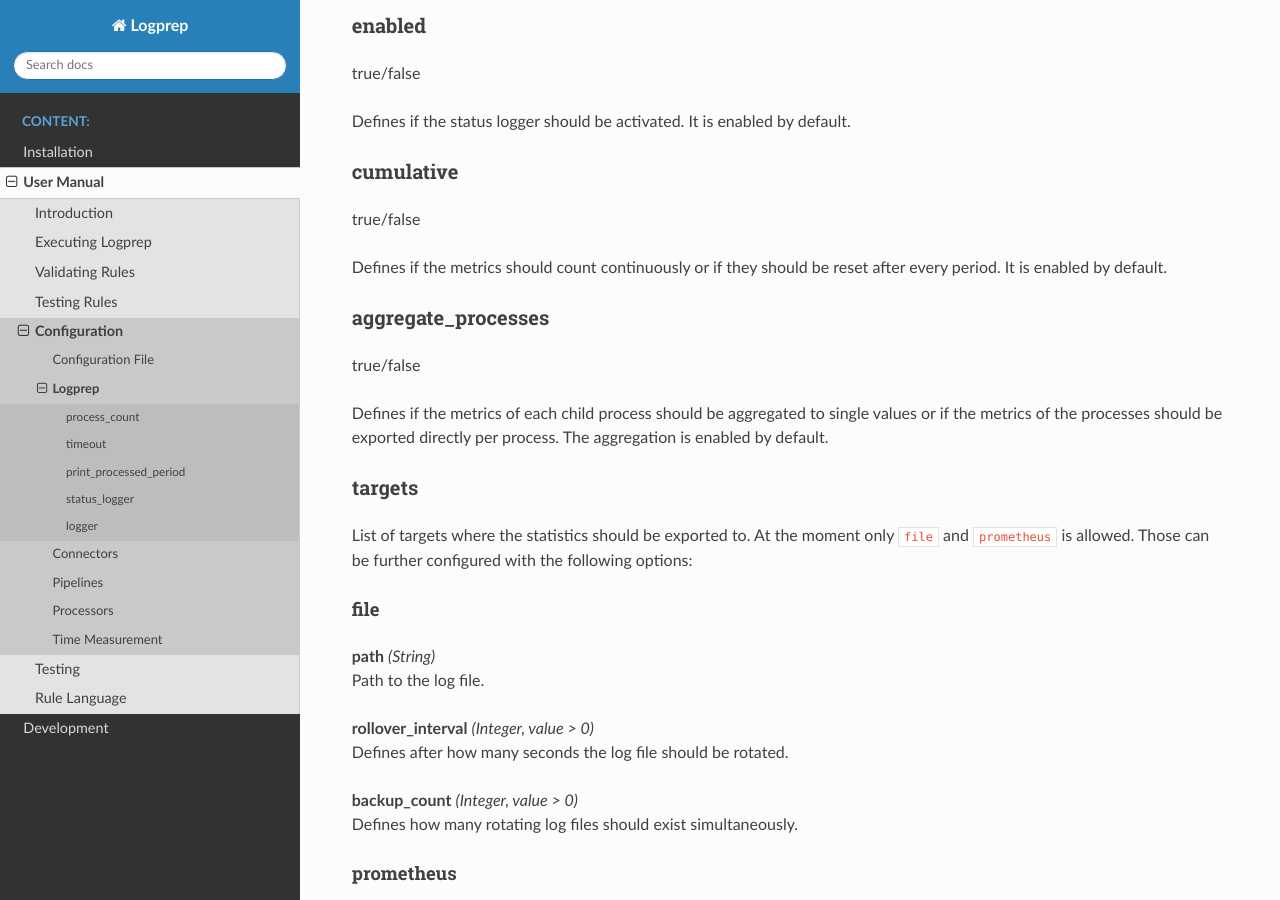
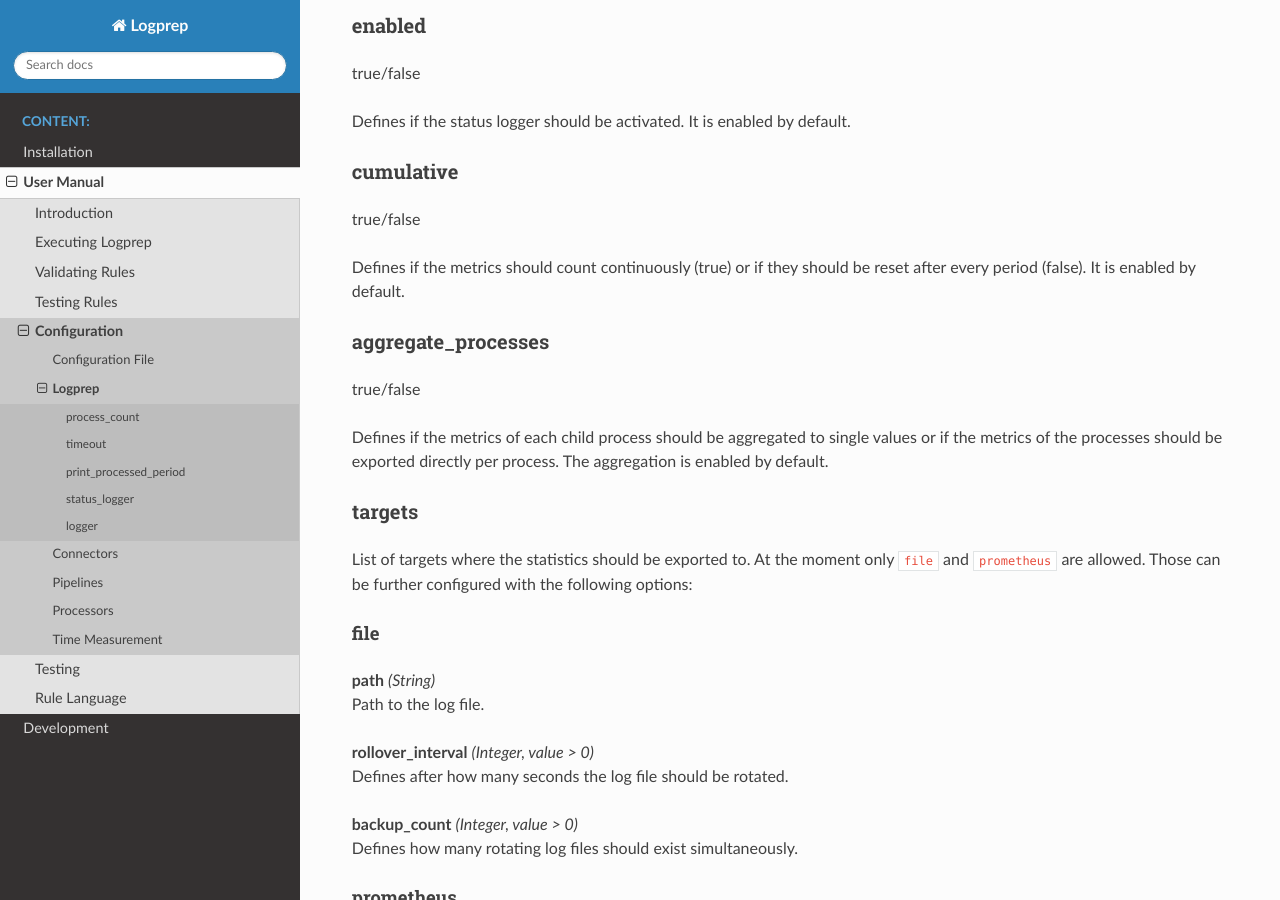
Before and after one commit to fkie-cad/Logprep, a Sphinx documentation site: the page built from doc/source/user_manual/configuration/logprep.rst, in a window 1280 px wide and 900 px high, scrolled down 1514 px. Built offline with Sphinx 7.4.7 and the Read the Docs theme 2.0.0, drawn with Linux system fonts in a browser that asks for light colours; pages that are not in the unit, such as notebooks, are missing from menus.

Commit message:
Fix RST doc

```diff
--- a/doc/source/user_manual/configuration/logprep.rst
+++ b/doc/source/user_manual/configuration/logprep.rst
@@ -81,7 +81,7 @@ cumulative
 
 true/false
 
-Defines if the metrics should count continuously or if they should be reset after every period.
+Defines if the metrics should count continuously (true) or if they should be reset after every period (false).
 It is enabled by default.
 
 aggregate_processes
@@ -97,7 +97,7 @@ targets
 -------
 
 List of targets where the statistics should be exported to. At the moment only :code:`file` and
-:code:`prometheus` is allowed. Those can be further configured with the following options:
+:code:`prometheus` are allowed. Those can be further configured with the following options:
 
 file
 ^^^^
```
